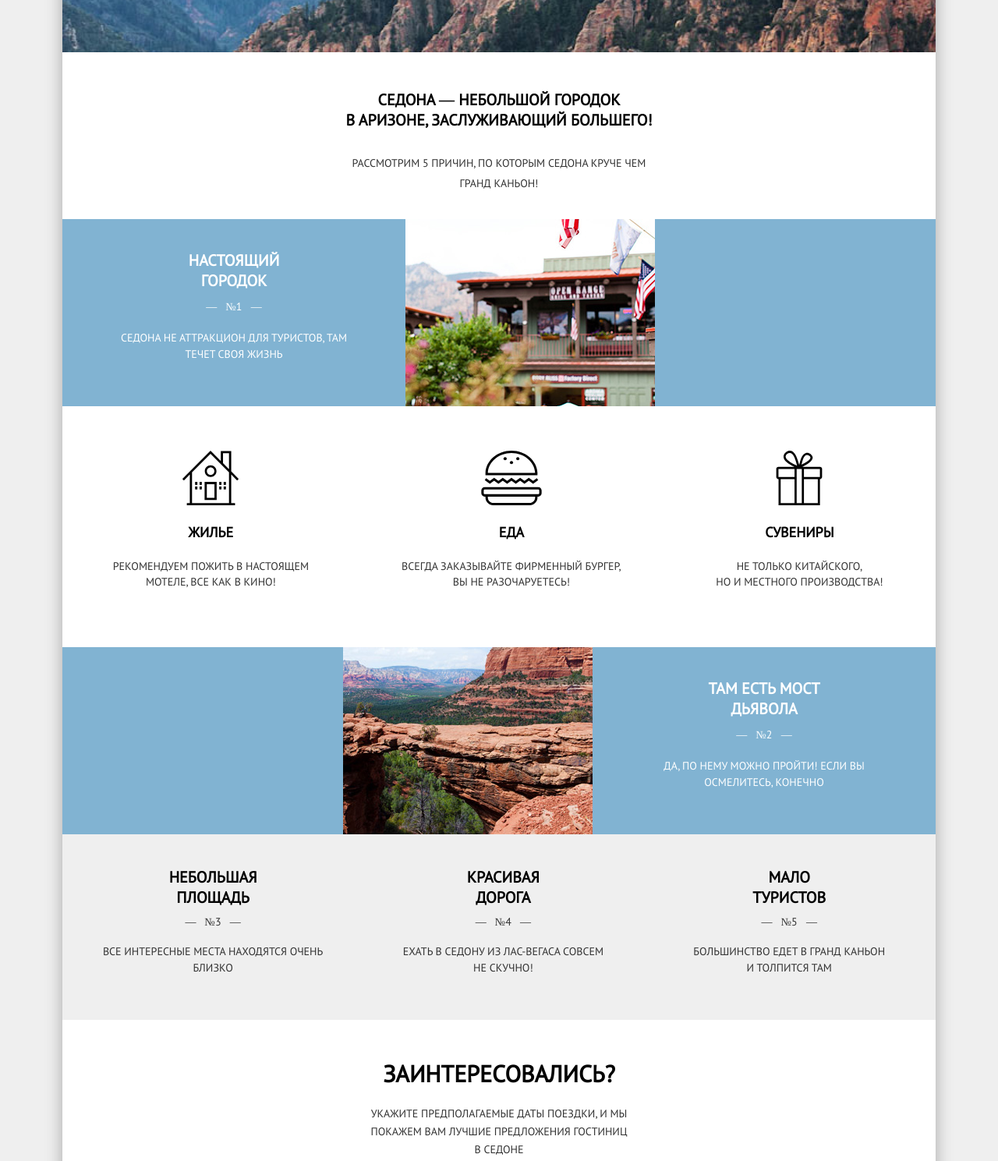
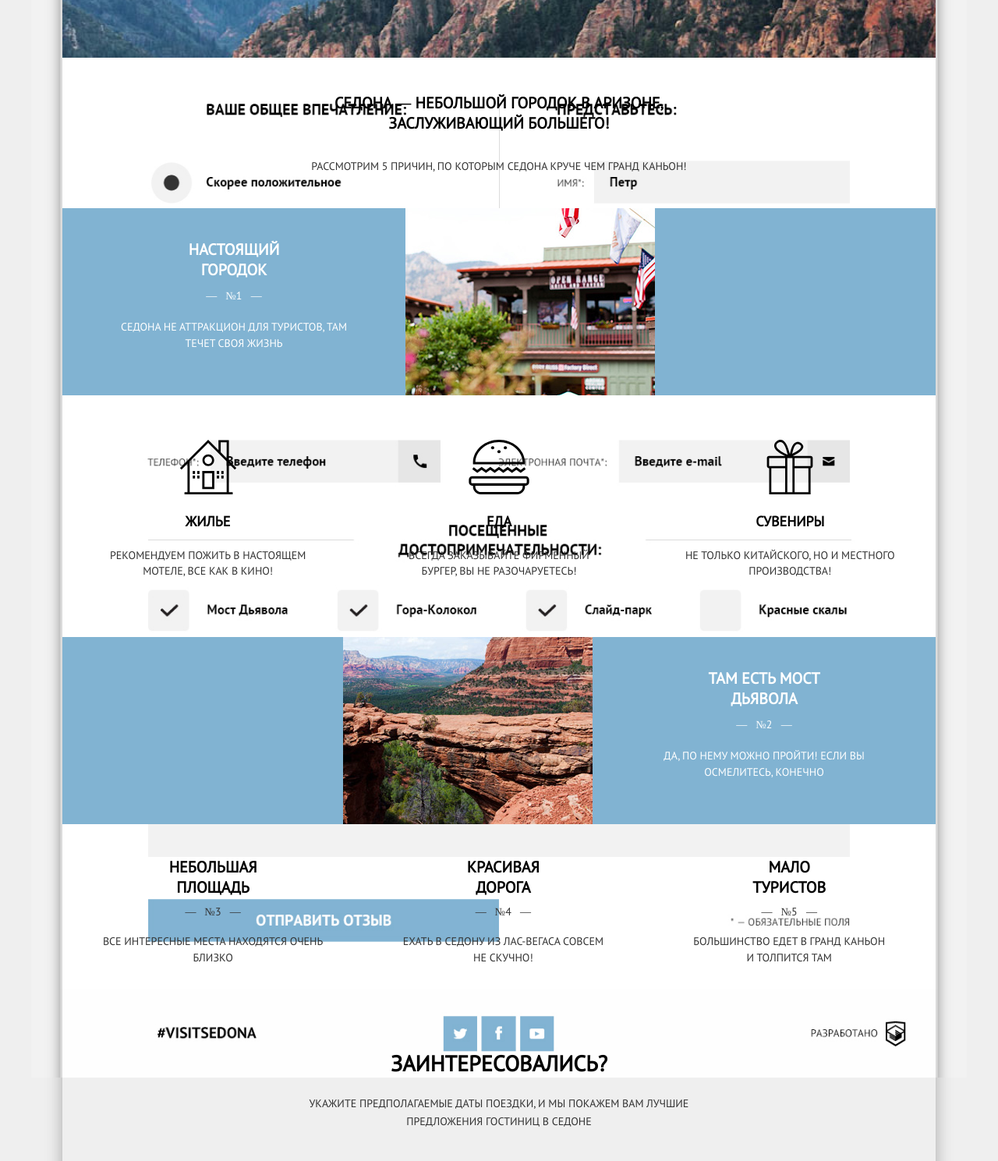
Before and after one commit to ZhukovaD/342407-sedona, a plain HTML site: page index.html in a window 1280 px wide. Shown: the part 464-1953 px from the top of the page at 78% size. Drawn offline with nearby package versions, Linux system fonts and the light colour scheme; files that its build step writes are made by us from their sources; files whose address does not match are found by name.

Commit message:
Исправляет замечания наставника

```diff
--- a/index.html
+++ b/index.html
@@ -2,6 +2,7 @@
 <html lang="ru">
 <head>
   <meta charset="utf-8">
+  <meta name="viewport" content="width=device-width, initial-scale=1">
   <title>HTML Academy: Седона</title>
   <link href="css/style.css" rel="stylesheet">
   <link rel="stylesheet" href="css/normalize.css">
--- a/less/blocks/advantages.less
+++ b/less/blocks/advantages.less
@@ -56,7 +56,7 @@
 //СЕРЫЕ БЛОКИ
 
 .no-content-item {
-  background-color: @light-gray;
+  //background-color: @light-gray;
 }
 
 .no-content-item__header {
@@ -129,7 +129,7 @@
 
   .no-content-item__header {
     margin: 0 40px;
-    padding-top: 46px;
+    padding-top: 43px;
     padding-bottom: 46px;
     border-bottom: none;
   }
--- a/less/blocks/city-list.less
+++ b/less/blocks/city-list.less
@@ -1,6 +1,6 @@
 .city-list {
   .all-lists;
-  background-color: #ffffff;
+  //background-color: #ffffff;
   padding-left: 20px;
   padding-right: 20px;
   padding-top: 28px;
@@ -56,16 +56,17 @@
     flex-direction: row;
     justify-content: space-between;
     width: @tablet-width;
-    min-height: 264px;
+    height: auto;
     padding-top: 57px;
     padding-left: 0;
     padding-right: 0;
-    padding-bottom: 0;
+    padding-bottom: 44px;
     text-align: center;
   }
 
   .city-list__item {
     margin-bottom: 0;
+    width: 33.3334%;
   }
 
   .city-list__title {
@@ -100,8 +101,8 @@
   .city-list {
     width: 1120px;
     margin: 0 auto;
-    min-height: 252px;
     justify-content: space-around;
+    padding-bottom: 55px;
   }
 
   .city-list__title {
--- a/less/blocks/hotels.less
+++ b/less/blocks/hotels.less
@@ -2,7 +2,7 @@
   text-transform: uppercase;
   margin-top: 28px;
   margin-bottom: 50px;
-  background-color: #ffffff;
+  //background-color: #ffffff;
 }
 
 .hotels__header {
@@ -61,19 +61,23 @@
 @media (min-width: @desktop-width) {
   .hotels {
     margin-top: 56px;
-    margin-bottom: 33px;
+    margin-bottom: 54px;
   }
 
   .hotels__header {
-    margin-left: 180px;
-    margin-right: 180px;
+    margin-left: 100px;
+    margin-right: 100px;
   }
 
   .hotels__title {
     margin-bottom: 27px;
+    font-size: calc(@text-biggest * 1.4);
   }
 
   .hotels__description {
     padding: 0 200px;
   }
+  .hotels__to-search {
+    width: 400px;
+  }
 }
--- a/less/blocks/intro.less
+++ b/less/blocks/intro.less
@@ -1,6 +1,6 @@
 .intro {
   text-transform: uppercase;
-  background-color: #ffffff;
+  //background-color: #ffffff;
 }
 
 .intro__header {
@@ -37,7 +37,7 @@
 
 @media (min-width: @tablet-width) {
   .intro__header {
-    padding-top: 35px;
+    padding-top: 36px;
     padding-bottom: 49px;
     margin-left: 90px;
     margin-right: 90px;
@@ -65,14 +65,15 @@
 
 @media (min-width: @desktop-width) {
   .intro__header {
-    margin-left: 350px;
-    margin-right: 350px;
-    padding-bottom: 33px;
+    padding-top: 32px;
+    margin-left: 300px;
+    margin-right: 300px;
+    padding-bottom: 41px;
   }
 
   .intro__header--small {
     padding: 0;
-    margin: 85px 280px;
+    margin: 105px 280px;
     margin-bottom: 52px;
   }
 
--- a/less/blocks/main-image.less
+++ b/less/blocks/main-image.less
@@ -30,12 +30,12 @@
 @media (min-width: @tablet-width) {
   .main-image {
     width: @tablet-width;
-    min-height: 520px;
+    min-height: 524px;
     background-size: cover;
   }
 
   .main-image__text {
-    width: 458px;
+    width: 460px;
     margin: 0 auto;
     padding-top: 78px;
   }
@@ -47,14 +47,14 @@
   .main-image__text--small {
     width: 460px;
     padding-top: 100px;
-    margin: 0;
+    margin: 0 auto;
   }
 }
 
 @media (min-width: @desktop-width) {
   .main-image {
     width: 1120px;
-    min-height: 481px;
+    min-height: 488px;
     background-size: cover;
   }
 
--- a/less/blocks/page-footer.less
+++ b/less/blocks/page-footer.less
@@ -5,7 +5,7 @@
   margin: 0 auto;
   padding-top: 35px;
   padding-bottom: 35px;
-  background-color: #ffffff;
+  //background-color: #ffffff;
 }
 
 .page-footer__hashtag {
--- a/less/blocks/page-main.less
+++ b/less/blocks/page-main.less
@@ -1,7 +1,7 @@
 .page-main {
   width: 320px;
   margin: 0 auto;
-  background-color: #ffffff;
+  //background-color: #ffffff;
 }
 
 @media (min-width: @tablet-width) {
--- a/less/blocks/photo.less
+++ b/less/blocks/photo.less
@@ -58,6 +58,8 @@
 
   .photo__img {
     width: 100%;
+    vertical-align: bottom;
+
   }
 
   .photo__box--big {
@@ -79,7 +81,6 @@
   .photo__wrapper {
     width: 1120px;
   }
-
   .photo__item {
     margin: 0;
   }
--- a/less/outlines.less
+++ b/less/outlines.less
@@ -1,19 +1,19 @@
-//body {
-//  background: #ffffff  url("../img/sedona-form-mobile.jpg") no-repeat 50% 0;
-//  background-size: 320px auto;
-//  min-height: 750px;
-//}
-//
-//@media (min-width: @tablet-width) {
-//  body {
-//    background: #ffffff url("../img/sedona-form-tablet.jpg") no-repeat 50% 0;
-//    background-size: 768px auto;
-//  }
-//}
-//
-//@media (min-width: @desktop-width) {
-//  body {
-//    background:#ffffff url("../img/sedona-form-desktop.jpg") no-repeat 50% 0;
-//    background-size: 1200px auto;
-//  }
-//}
+body {
+  background: #ffffff  url("../img/sedona-form-mobile.jpg") no-repeat 50% 0;
+  background-size: 320px auto;
+  min-height: 750px;
+}
+
+@media (min-width: @tablet-width) {
+  body {
+    background: #ffffff url("../img/sedona-form-tablet.jpg") no-repeat 50% 0;
+    background-size: 768px auto;
+  }
+}
+
+@media (min-width: @desktop-width) {
+  body {
+    background:#ffffff url("../img/sedona-form-desktop.jpg") no-repeat 50% 0;
+    background-size: 1200px auto;
+  }
+}
```
Also changed, not shown: form.html (+1 -0 lines), photo.html (+2 -1 lines), img/sedona-form-modal-desktop.jpg (added), sedona-form-modal-mobile.jpg (added).
